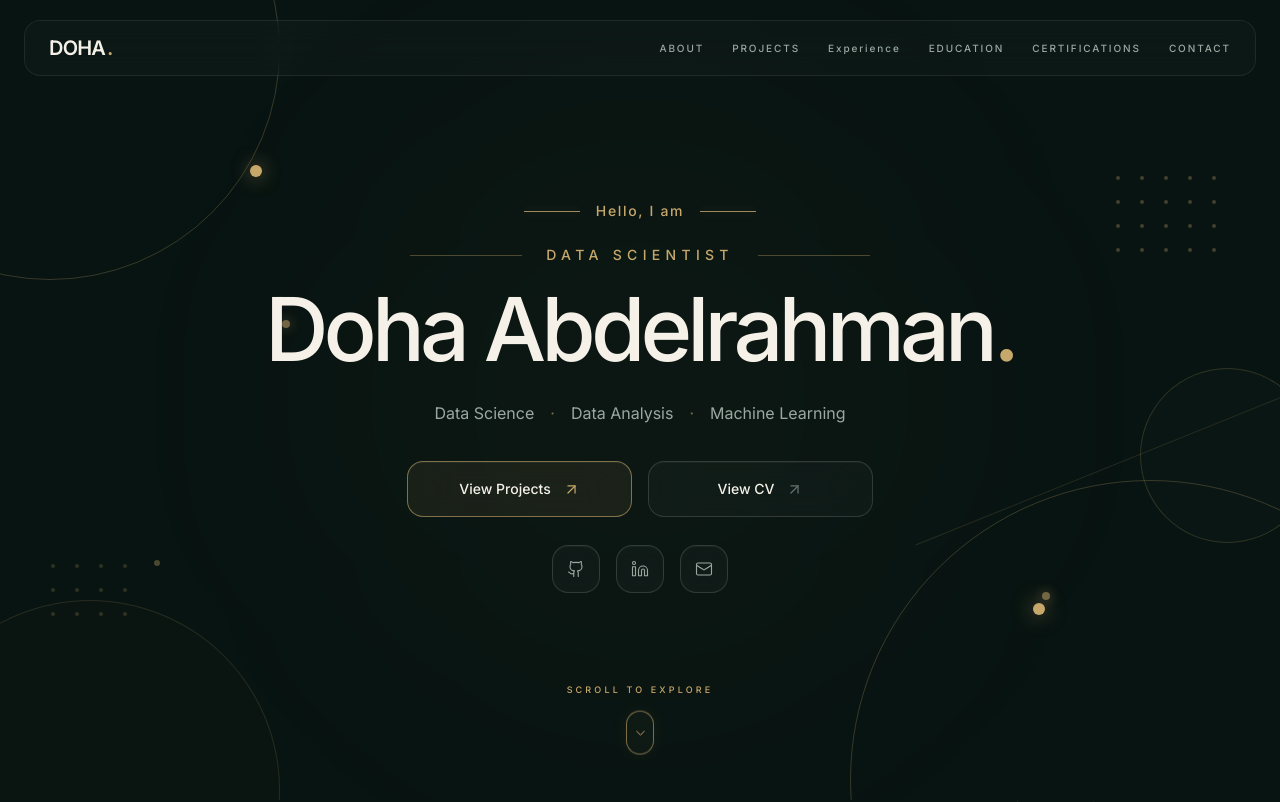
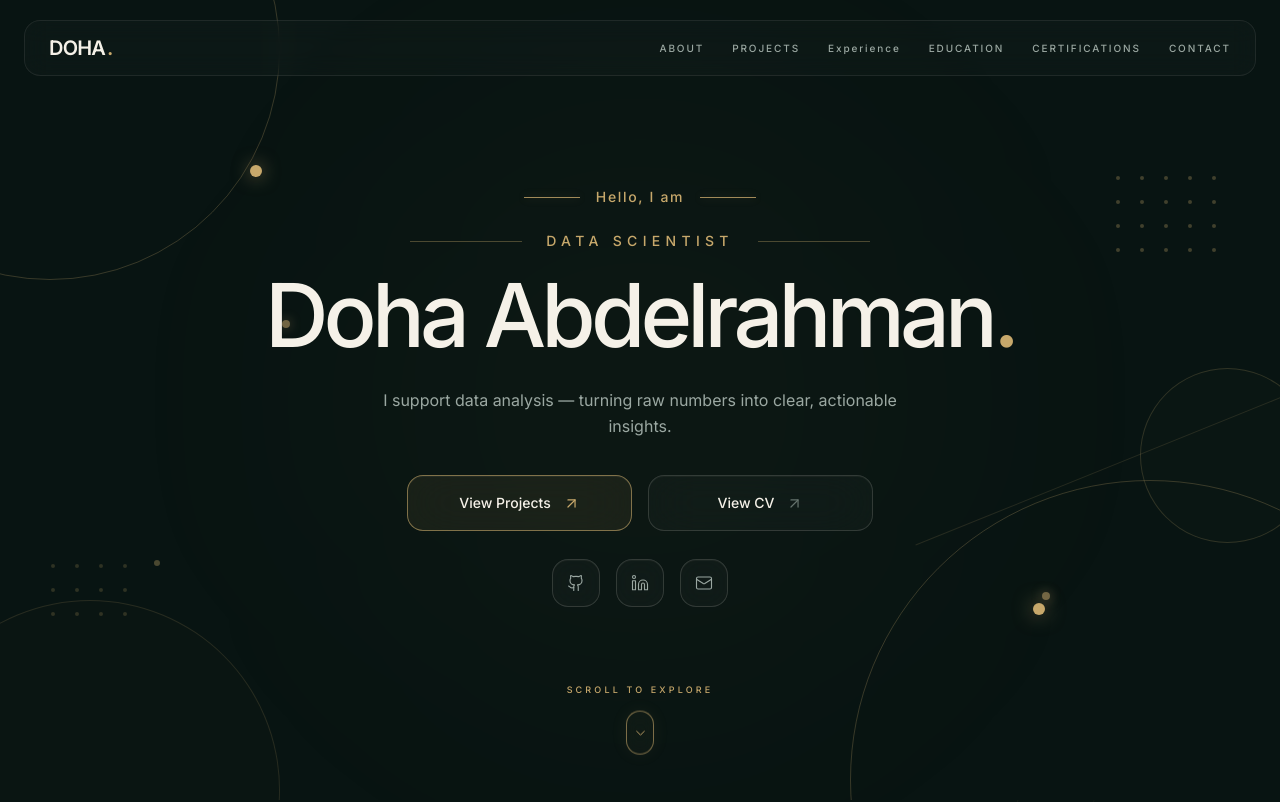
Before and after one commit to DohaAbdelrahman/Doha, a Next.js app: page / in a window 1280 px wide. Shown: the top 802 px of the page. Built offline with nearby package versions, Linux system fonts and the light colour scheme.

Commit message:
update hero

```diff
--- a/src/sections/HeroSection.tsx
+++ b/src/sections/HeroSection.tsx
@@ -434,9 +434,9 @@ export default function HeroSection() {
               <span className="text-[#C7A86B]">.</span>
             </motion.h1>
 
-            {/* SPECIALIZATIONS */}
+            {/* SUPPORTING DESCRIPTION */}
 
-            <motion.div
+            <motion.p
               initial={{
                 opacity: 0,
                 y: 12,
@@ -451,48 +451,16 @@ export default function HeroSection() {
               }}
               className="
                 mt-7
-                flex
-                flex-wrap
-                items-center
-                justify-center
-                gap-x-4
-                gap-y-2
+                max-w-xl
+                px-4
                 text-sm
+                leading-relaxed
+                text-[#9BA8A2]
                 sm:text-base
               "
             >
-              {[
-                "Data Science",
-                "Data Analysis",
-                "Machine Learning",
-              ].map((skill, index) => (
-                <div
-                  key={skill}
-                  className="
-                    flex
-                    items-center
-                    gap-4
-                  "
-                >
-                  <span
-                    className="
-                      text-[#9BA8A2]
-                      transition-colors
-                      duration-300
-                      hover:text-[#F5F1E8]
-                    "
-                  >
-                    {skill}
-                  </span>
-
-                  {index < 2 && (
-                    <span className="text-[#C7A86B]/60">
-                      ·
-                    </span>
-                  )}
-                </div>
-              ))}
-            </motion.div>
+              I support data analysis — turning raw numbers into clear, actionable insights.
+            </motion.p>
 
             {/* =================================================
                 GLASS CTA BUTTONS
```
